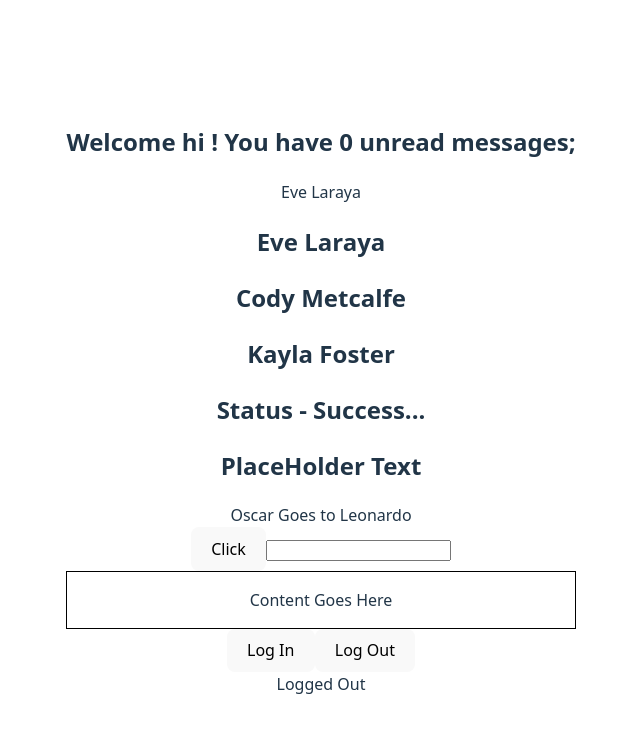
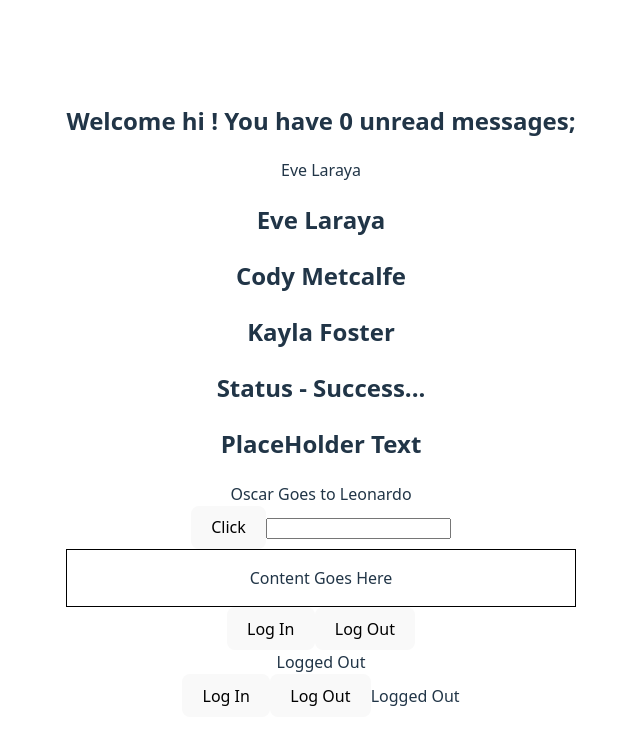
Before and after one commit to Eve0119/myReactApp, a React (Vite) app: page / in a window 1280 px wide. Shown: the top 744 px of the page, without its empty margins (319-959 px from the left). Built offline with nearby package versions, Linux system fonts and the light colour scheme.

Commit message:
useState future value

```diff
--- a/src/App.tsx
+++ b/src/App.tsx
@@ -9,6 +9,7 @@ import { Button } from "./components/Button.tsx";
 import { Input } from "./components/Input.tsx";
 import { Container } from "./components/Container.tsx";
 import { LoggedIn } from "./components/state/LoggedIn.tsx";
+import { User } from "./components/state/User.tsx";
 
 function App() {
   const personName = {
@@ -53,6 +54,9 @@ function App() {
       <div>
         <Container styles={{ border: "1px solid black", padding: "1rem" }} />
         <LoggedIn />
+        <div>
+          <User></User>
+        </div>
       </div>
     </>
   );
--- a/src/components/state/User.tsx
+++ b/src/components/state/User.tsx
@@ -0,0 +1,35 @@
+import { useState } from "react";
+
+type AuthUserProps = {
+  name: string;
+  email: string;
+};
+
+export const User = () => {
+  const [user, setUser] = useState<AuthUserProps | null>(null);
+
+  const handleLogin = () => {
+    setUser({
+      name: "Eve",
+      email: "eve@example.com",
+    });
+  };
+  const handleLogout = () => {
+    setUser(null);
+  };
+
+  return (
+    <div>
+      <button onClick={handleLogin}>Log In</button>
+      <button onClick={handleLogout}>Log Out</button>
+      {user ? (
+        <>
+          <div>Username: {user ? user?.name : "Not Logged In"}</div>
+          <div>Email: {user ? user?.email : "Not Logged In"}</div>{" "}
+        </>
+      ) : (
+        "Logged Out"
+      )}
+    </div>
+  );
+};
```
